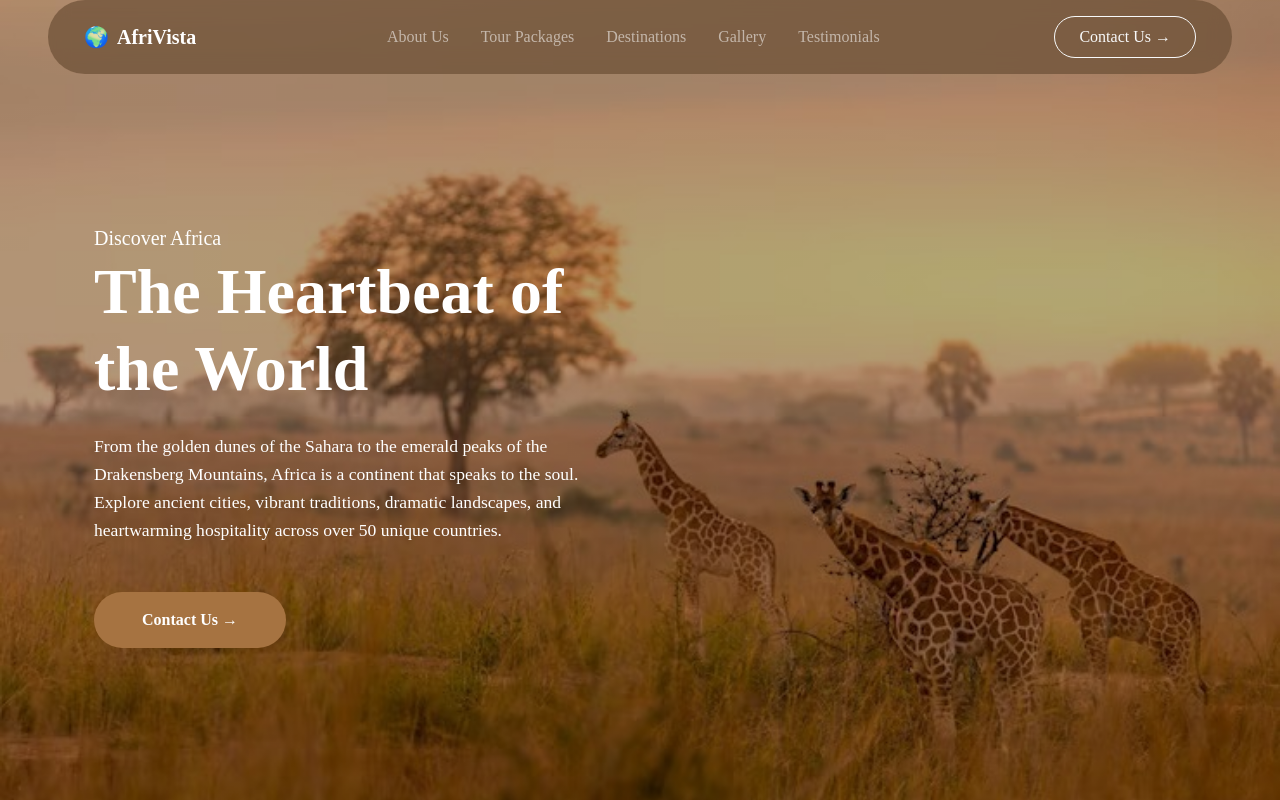
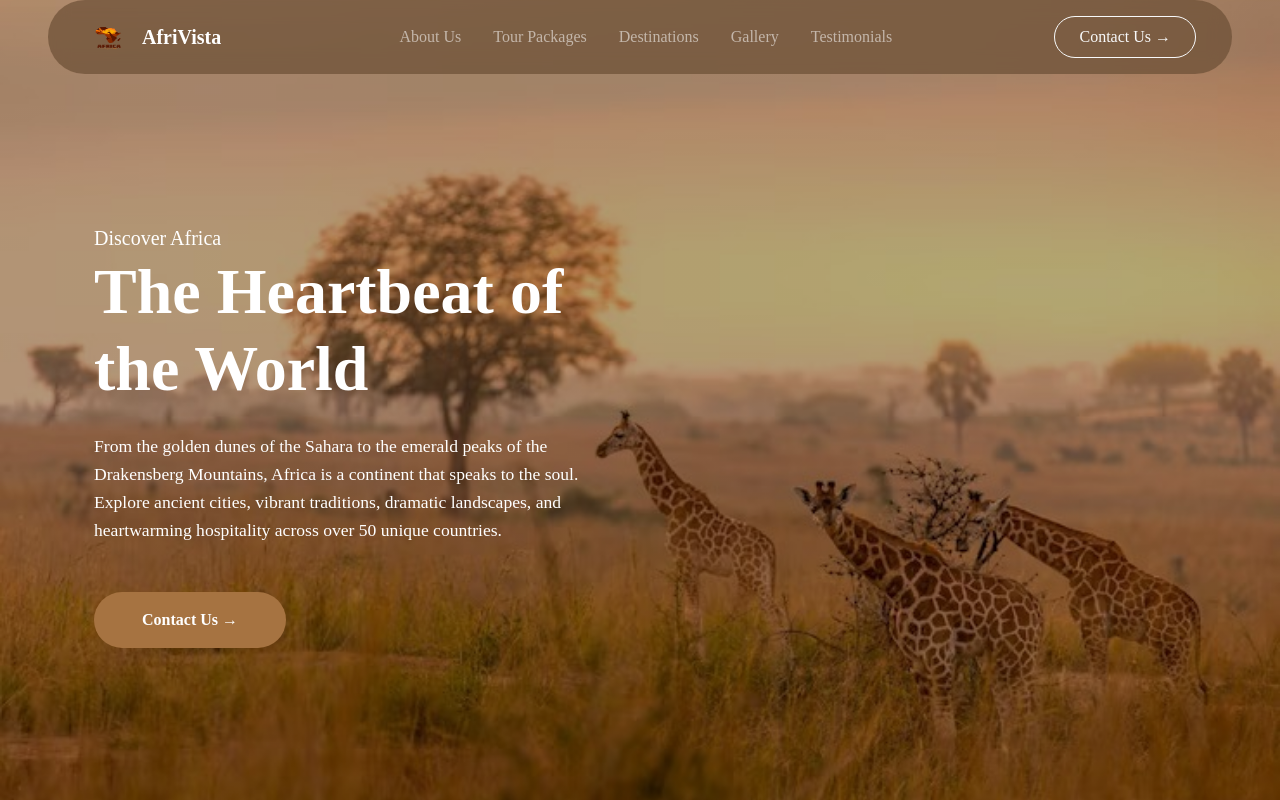
Before and after one commit to titustobiloba/project, a plain HTML site: page index.html in a window 1280 px wide. Shown: the top 800 px of the page. Drawn offline with nearby package versions, Linux system fonts and the light colour scheme.

Commit message:
i added rr

```diff
--- a/index.html
+++ b/index.html
@@ -275,7 +275,7 @@
         <nav class="navbar navbar-expand-lg navbar-dark custom-navbar mt-0 px-4 py-3 mx-md-5 rounded-pill">
             <div class="container-fluid">
                 <a class="navbar-brand fw-bold d-flex align-items-center" href="#">
-                    <span class="text-warning me-2">🌍</span> AfriVista
+                    <span class="text-warning me-2"><img src="/d5cd34d356ab71c8ddfca2f66112da9a68bf2428.png" alt="" style="height: 30px; width: 50px;"></span> AfriVista
                 </a>
                 <button class="navbar-toggler" type="button" data-bs-toggle="collapse" data-bs-target="#navbarNav">
                     <span class="navbar-toggler-icon"></span>
```
